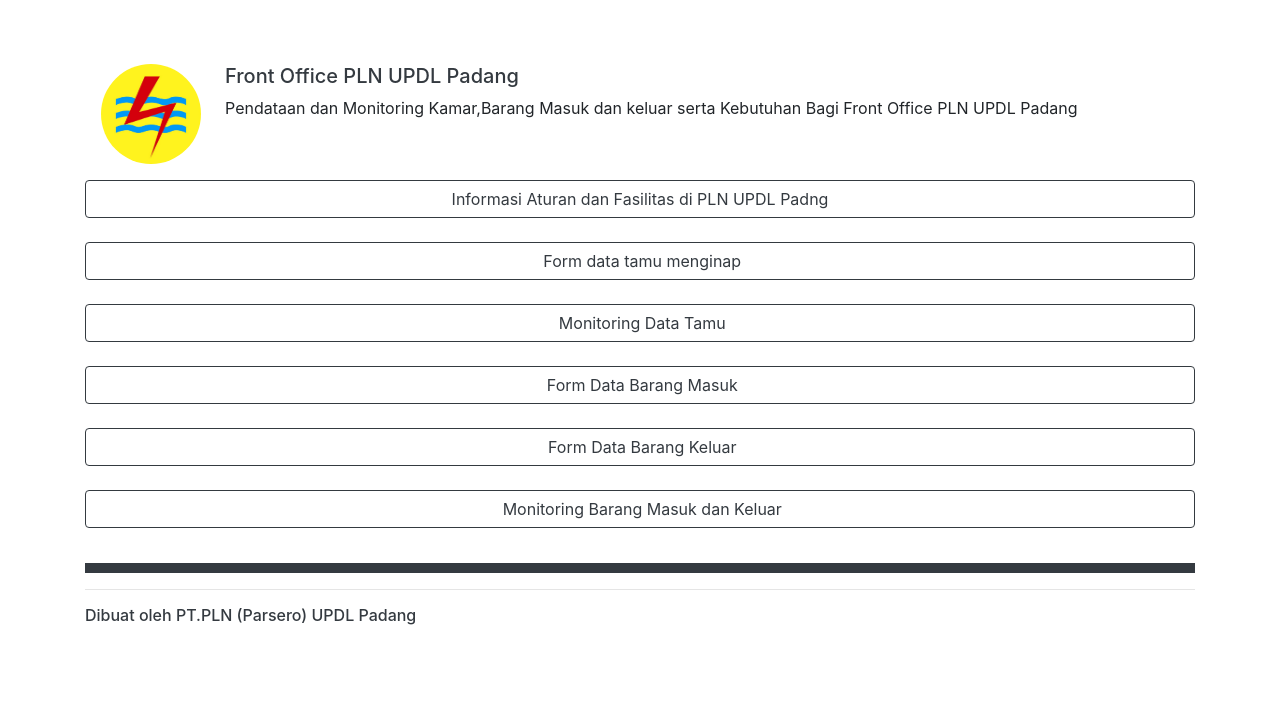
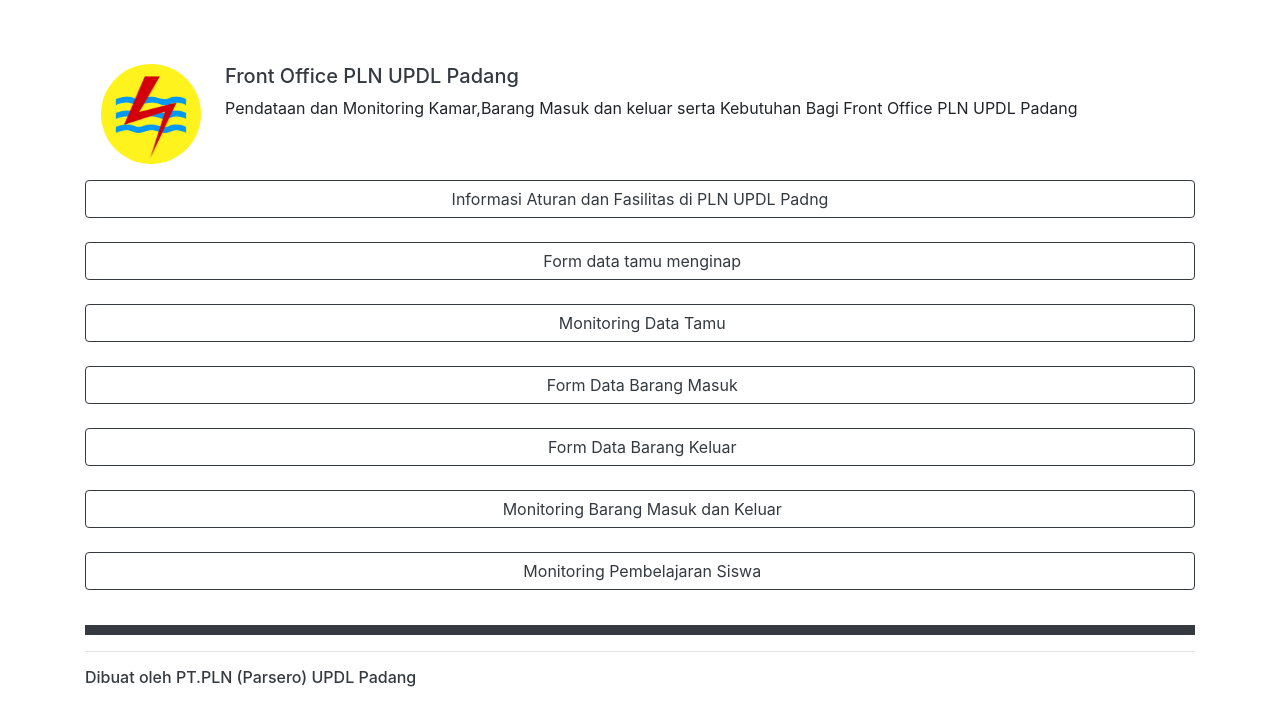
Before and after one commit to pln-updl-padang/FrontOffice, a plain HTML site: page index.html in a window 1280 px wide. Drawn offline with nearby package versions, Linux system fonts and the light colour scheme.

Commit message:
Update index.html

```diff
--- a/index.html
+++ b/index.html
@@ -68,6 +68,10 @@
                 class="btn btn-outline-dark btn-block" role="button" target="_blank">&nbsp;</i>Monitoring Barang Masuk
                 dan Keluar</a>
             <br>
+            <a href="https://datastudio.google.com/reporting/b9187b82-d5ca-45f7-af7b-662dab671d58"
+                class="btn btn-outline-dark btn-block" role="button" target="_blank">&nbsp;</i>Monitoring Pembelajaran
+                Siswa</a>
+            <br>
 
 
         </div>
```
